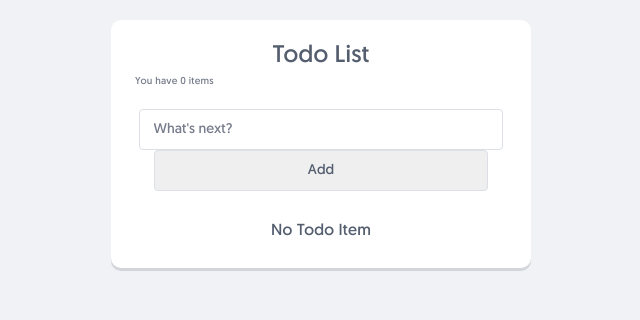
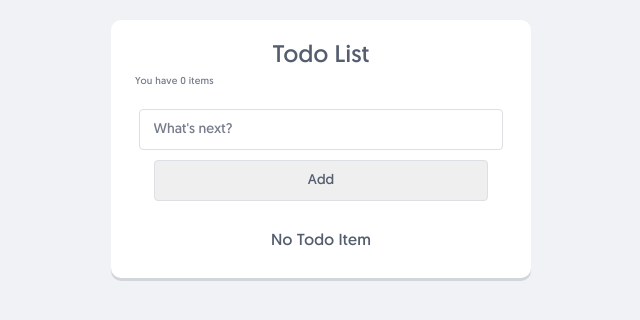
Before and after one commit to To-heeb/react-ready, a React (Vite) app: page / in a window 1280 px wide. Shown: the top 320 px of the page, without its empty margins (319-959 px from the left). Built offline with nearby package versions, Linux system fonts and the light colour scheme.

Commit message:
added margin-top submit button

```diff
--- a/src/App.jsx
+++ b/src/App.jsx
@@ -99,7 +99,7 @@ function App() {
           value={input}
           onChange={(e) => setInput(e.target.value)}
         />
-        <input type="submit" className='add' value="Add" />
+        <input type="submit" className='add' style={{ marginTop: "10px" }} value="Add" />
       </form>
       {/* checked={todo.complete ? ' checked' : ''} */}
       <ul className="todos-list">
```
Also changed, not shown: src/index.css (+0 -18 lines), requirement.txt.
